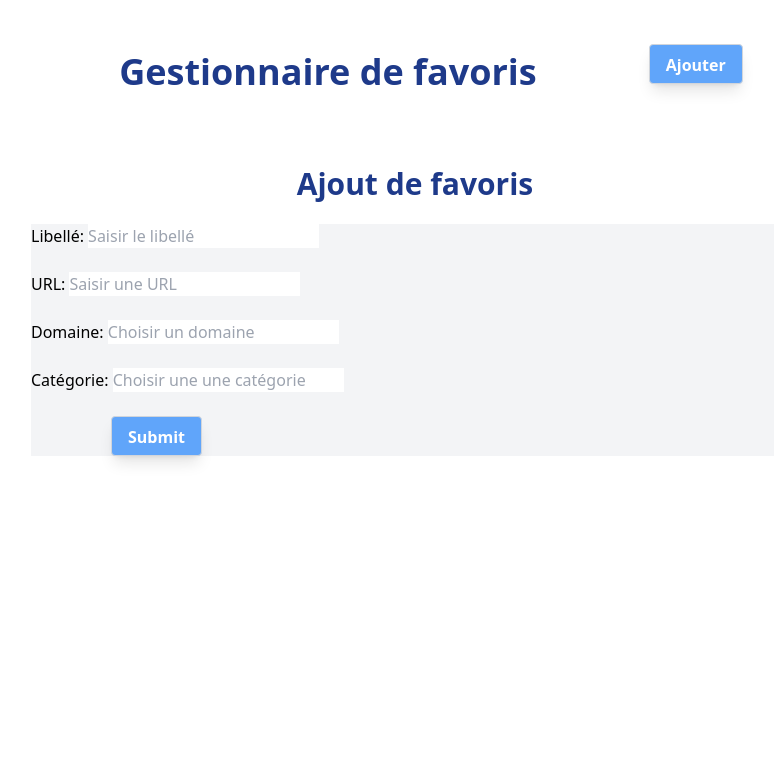
After one commit to agustinZavalaAguilar/brief6, a PHP site: page /create.php in a window 1280 px wide. The commit adds this page. Shown: the top 783 px of the page, without its empty margins (225-999 px from the left). Run offline with PHP 8.4, Linux system fonts and the light colour scheme; a stand-in replaces the project's code that opens the database connection; some libraries are stand-ins or nearby versions.

Commit message:
ajout page create.php

```diff
--- /dev/null
+++ b/src/create.php
@@ -0,0 +1,44 @@
+<?php
+include("header.php");
+
+?>
+
+<!DOCTYPE html>
+<html lang="en">
+<head>
+    <meta charset="UTF-8">
+    <meta name="viewport" content="width=device-width, initial-scale=1.0">
+    <link href="./output.css" rel="stylesheet">
+    <script src="https://kit.fontawesome.com/e14b518d69.js" crossorigin="anonymous"></script>
+    <title>Créer un favori</title>
+</head>
+
+<body>
+    <section>
+        <h2 class="text-3xl font-bold text-blue-900 h-20 flex items-center justify-center font-roboto
+                  ">Ajout de favoris</h2>
+        <div class="bg-gray-100 mx-auto max-w-screen-md">
+            <form action="" method="post">
+                <label for="libellé">Libellé: </label>
+                <input type="text" name="libelle" id="libelle" placeholder="Saisir le libellé"><br><br>
+                <label for="url">URL: </label>
+                <input type="text" name="url" id="url" placeholder="Saisir une URL"><br><br>
+                <label for="domaine">Domaine: </label>
+                <input type="text" name="domaine" id="domaine" placeholder="Choisir un domaine"><br><br>
+                <label for="categorie">Catégorie: </label>
+                <input type="text" name="categorie" id="categorie" placeholder="Choisir une une catégorie"><br><br>
+                <button create" class="font-bold bg-blue-400 hover:bg-blue-900
+                        text-white px-4 py-2 rounded h-10 ml-20 border border-gray-300 shadow-lg"
+                        type="submit">Submit</button>
+            </form>
+
+        </div>
+
+
+
+
+
+
+    </section>
+</body>
+</html>
--- a/src/delete.php
+++ b/src/delete.php
@@ -2,6 +2,6 @@
 include("pdo.php");
 
 $deleteRegister = "DELETE FROM favoris WHERE favoris.id_favori =" . $_GET['id_favori'];
-$pdo->query($deleteRegister);
+/*$pdo->query($deleteRegister);*/
 
-header('Location: index.php');
+/*header('Location: index.php');*/
--- a/src/header.php
+++ b/src/header.php
@@ -5,5 +5,11 @@
                   sm:m-8">
                 Gestionnaire de favoris
         </h1>
-        <button class="font-bold bg-blue-400 hover:bg-blue-900 text-white px-4 py-2 rounded h-10 ml-20 border border-gray-300 shadow-lg">+ favoris</button>
+        <form action="create.php" method="get">
+                        <button name="create" class="font-bold bg-blue-400 hover:bg-blue-900
+                        text-white px-4 py-2 rounded h-10 ml-20 border border-gray-300 shadow-lg"
+                        >Ajouter
+                        </button>
+        </form>
+
 </header>
--- a/src/output.css
+++ b/src/output.css
@@ -651,9 +639,9 @@ video {
   border-color: rgb(209 213 219 / var(--tw-border-opacity));
 }
 
-.bg-gray-200 {
+.bg-blue-400 {
   --tw-bg-opacity: 1;
-  background-color: rgb(229 231 235 / var(--tw-bg-opacity));
+  background-color: rgb(96 165 250 / var(--tw-bg-opacity));
 }
 
 .bg-gray-100 {
@@ -661,19 +649,17 @@ video {
   background-color: rgb(243 244 246 / var(--tw-bg-opacity));
 }
 
-.bg-blue-500 {
+.bg-gray-200 {
   --tw-bg-opacity: 1;
-  background-color: rgb(59 130 246 / var(--tw-bg-opacity));
+  background-color: rgb(229 231 235 / var(--tw-bg-opacity));
 }
 
-.bg-blue-300 {
-  --tw-bg-opacity: 1;
-  background-color: rgb(147 197 253 / var(--tw-bg-opacity));
+.p-10 {
+  padding: 2.5rem;
 }
 
-.bg-blue-400 {
-  --tw-bg-opacity: 1;
-  background-color: rgb(96 165 250 / var(--tw-bg-opacity));
+.p-4 {
+  padding: 1rem;
 }
 
 .px-4 {
@@ -694,29 +680,32 @@ video {
   text-align: center;
 }
 
-.text-right {
-  text-align: right;
-}
-
 .text-4xl {
   font-size: 2.25rem;
   line-height: 2.5rem;
 }
 
-.font-light {
-  font-weight: 300;
+.text-9xl {
+  font-size: 8rem;
+  line-height: 1;
 }
 
-.font-thin {
-  font-weight: 100;
+.text-xl {
+  font-size: 1.25rem;
+  line-height: 1.75rem;
+}
+
+.text-3xl {
+  font-size: 1.875rem;
+  line-height: 2.25rem;
+}
+
+.font-bold {
+  font-weight: 700;
 }
 
 .font-normal {
   font-weight: 400;
-}
-
-.font-bold {
-  font-weight: 700;
 }
 
 .text-blue-800 {
@@ -724,9 +713,9 @@ video {
   color: rgb(30 64 175 / var(--tw-text-opacity));
 }
 
-.text-blue-600 {
+.text-blue-900 {
   --tw-text-opacity: 1;
-  color: rgb(37 99 235 / var(--tw-text-opacity));
+  color: rgb(30 58 138 / var(--tw-text-opacity));
 }
 
 .text-white {
@@ -734,9 +723,14 @@ video {
   color: rgb(255 255 255 / var(--tw-text-opacity));
 }
 
-.text-blue-900 {
+.text-red-900 {
   --tw-text-opacity: 1;
-  color: rgb(30 58 138 / var(--tw-text-opacity));
+  color: rgb(127 29 29 / var(--tw-text-opacity));
+}
+
+.text-red-200 {
+  --tw-text-opacity: 1;
+  color: rgb(254 202 202 / var(--tw-text-opacity));
 }
 
 .shadow-lg {
@@ -755,42 +749,26 @@ video {
   background-color: rgb(255 255 255 / var(--tw-bg-opacity));
 }
 
-.hover\:bg-gray-100:hover {
-  --tw-bg-opacity: 1;
-  background-color: rgb(243 244 246 / var(--tw-bg-opacity));
-}
-
-.hover\:bg-gray-200:hover {
-  --tw-bg-opacity: 1;
-  background-color: rgb(229 231 235 / var(--tw-bg-opacity));
-}
-
-.hover\:bg-blue-300:hover {
-  --tw-bg-opacity: 1;
-  background-color: rgb(147 197 253 / var(--tw-bg-opacity));
-}
-
-.hover\:bg-blue-500:hover {
-  --tw-bg-opacity: 1;
-  background-color: rgb(59 130 246 / var(--tw-bg-opacity));
-}
-
 .hover\:bg-blue-900:hover {
   --tw-bg-opacity: 1;
   background-color: rgb(30 58 138 / var(--tw-bg-opacity));
-}
-
-.hover\:bg-blue-200:hover {
-  --tw-bg-opacity: 1;
-  background-color: rgb(191 219 254 / var(--tw-bg-opacity));
-}
-
-.hover\:bg-blue-800:hover {
-  --tw-bg-opacity: 1;
-  background-color: rgb(30 64 175 / var(--tw-bg-opacity));
 }
 
 .hover\:text-white:hover {
   --tw-text-opacity: 1;
   color: rgb(255 255 255 / var(--tw-text-opacity));
 }
+
+@media (min-width: 640px) {
+  .sm\:m-8 {
+    margin: 2rem;
+  }
+
+  .sm\:block {
+    display: block;
+  }
+
+  .sm\:flex-row {
+    flex-direction: row;
+  }
+}
```
Also changed, not shown: other parts of src/output.css (+26 -38 lines), js/script.js (added, +9 -0 lines), src/index.php (+4 -3 lines).
